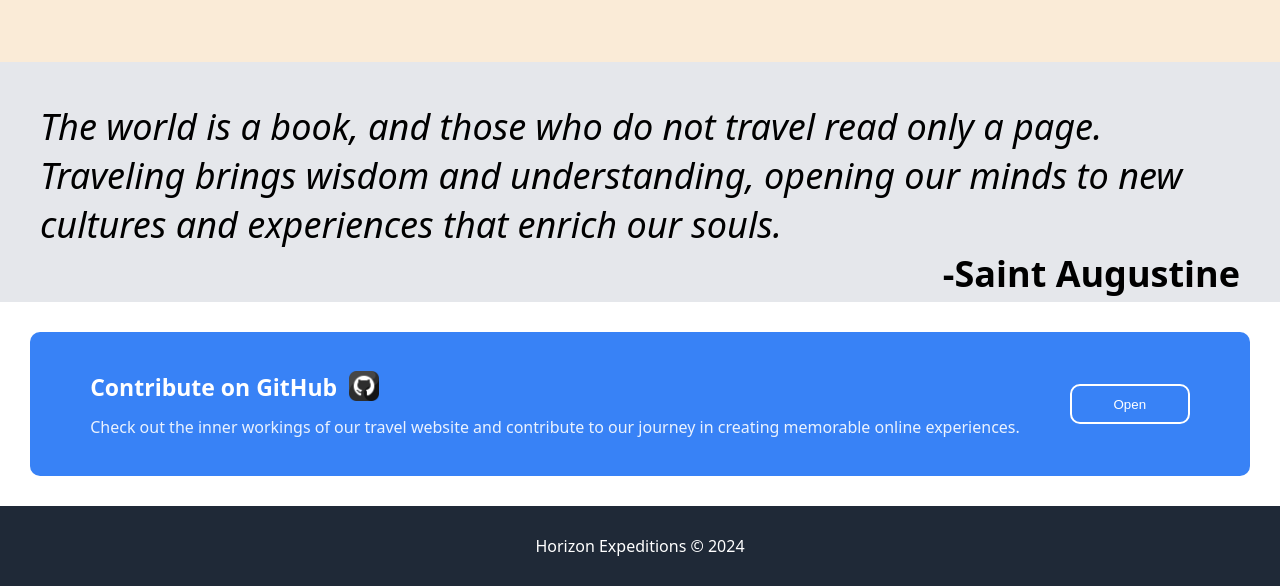
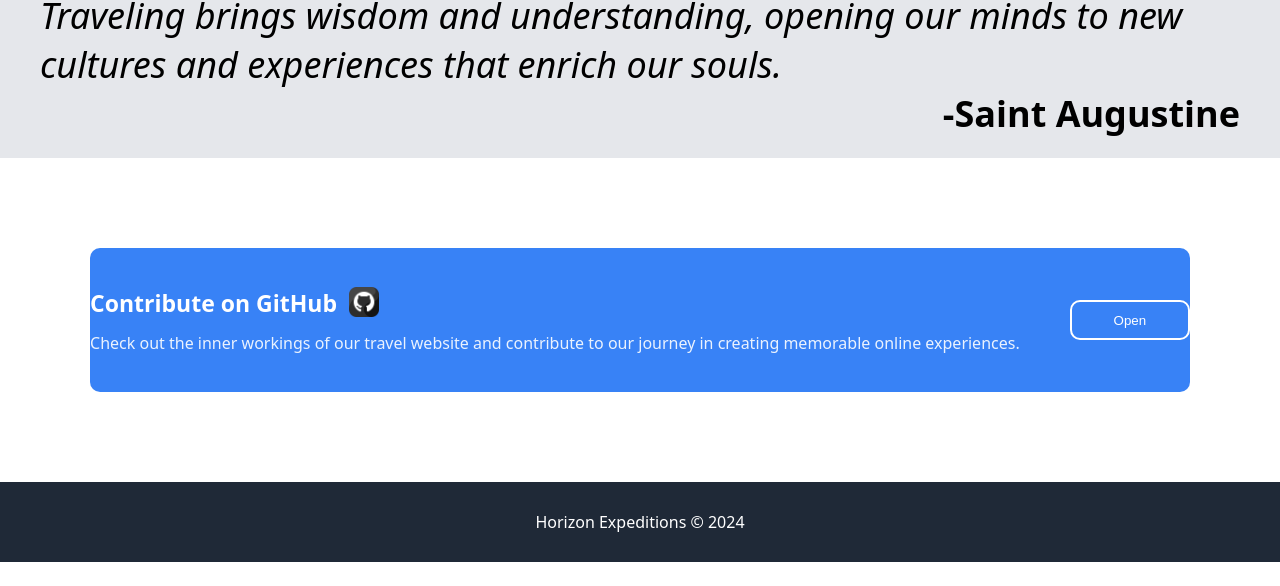
Before and after one commit to SaiSahithPolimera/Landing-Page, a plain HTML site: page index.html in a window 1280 px wide. Shown: the part 1338-1924 px from the top of the page. After the commit the page ends 1900 px from the top, so only its background shows below. Drawn offline with Linux system fonts and the light colour scheme.

Commit message:
change styling github section

```diff
--- a/styles.css
+++ b/styles.css
@@ -9,7 +9,7 @@ body {
 
 .home {
     padding: 20px;
-    height: 120vh;
+    height: 100vh;
     display: flex;
     flex-direction: column ;
     background-color: #1F2937;
@@ -25,7 +25,6 @@ body {
 .header-logo-name {
     display: flex;
     align-items: center;
-    /* border: 3px solid beige; */
     gap: 30px ;
     justify-content: space-around;
 }
@@ -136,7 +135,7 @@ a {
 
 .quote{
     display: flex;
-    height: 20vh;
+    height: 22vh;
     padding: 40px;
     background-color: #e5e7eb;
 }
@@ -158,8 +157,8 @@ a {
     display: flex;
     height: 18vh;
     align-items: center;
-    justify-content: center;
-    margin: 30px;
+    justify-content: space-around;
+    margin: 90px;
     color: white;
     background-color: #3882f6;
     gap: 50px;
```
